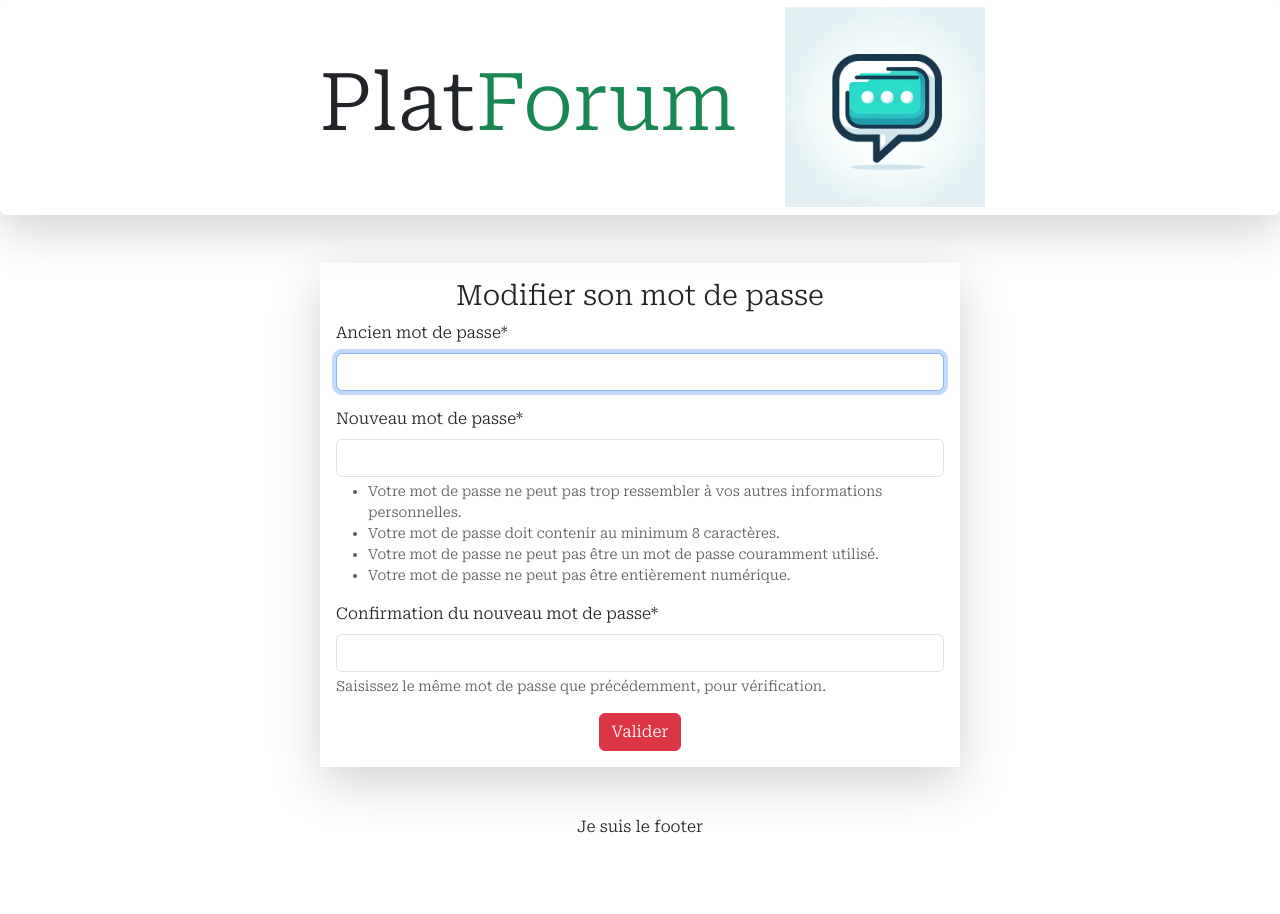
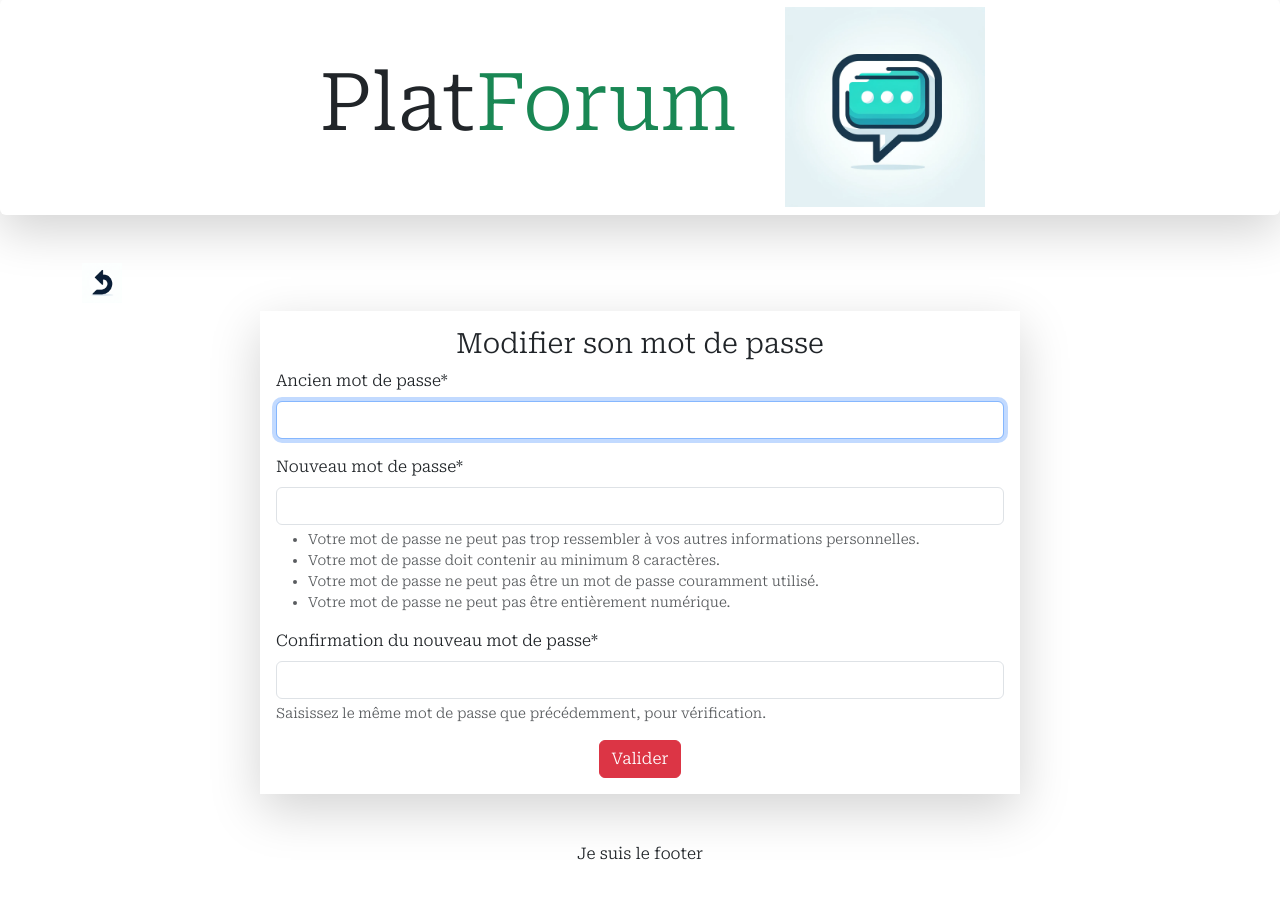
Before and after one commit to gabigab117/platforum, a Django app: page /account/change-password/ in a window 1280 px wide. Shown: the part 115-1029 px from the top of the page. Before the commit the page ends 948 px from the top, so only its background shows below. Run offline with Django 5.2, Linux system fonts and the light colour scheme; the visitor is signed in with stand-in values (Sample User, id 1); some libraries are stand-ins or nearby versions.

Commit message:
add a return link

```diff
--- a/platforum_project/account/templates/password/change-form.html
+++ b/platforum_project/account/templates/password/change-form.html
@@ -1,13 +1,15 @@
 {% extends "base_site.html" %}
+{% load static %}
 {% load crispy_forms_tags %}
 
 {% block title %}Modification du mot de passe{% endblock %}
 
 {% block body %}
 
-<div class="container-fluid">
+<div class="container">
+    <div class="row mb-2"><div class="col-3"><a href="{% url 'account:profile' %}"><img src="{% static 'assets/return.png' %}" height="40" width="auto"></a></div> </div>
     <div class="row justify-content-around">
-        <div class="col-6 shadow-lg p-3">
+        <div class="col-8 shadow-lg p-3">
             <h3 class="text-center">Modifier son mot de passe</h3>
             <form method="post">
                 {% csrf_token %}
```
